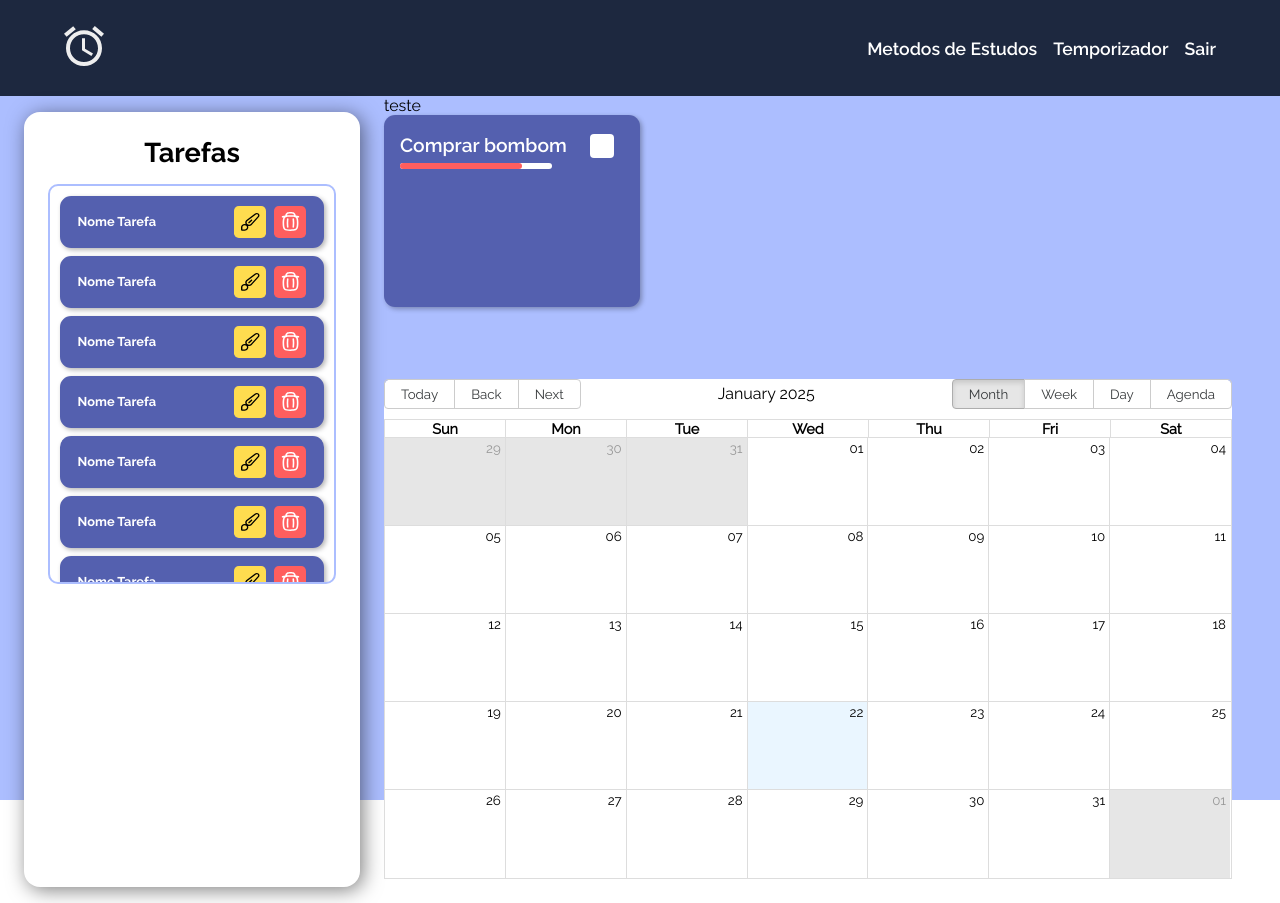
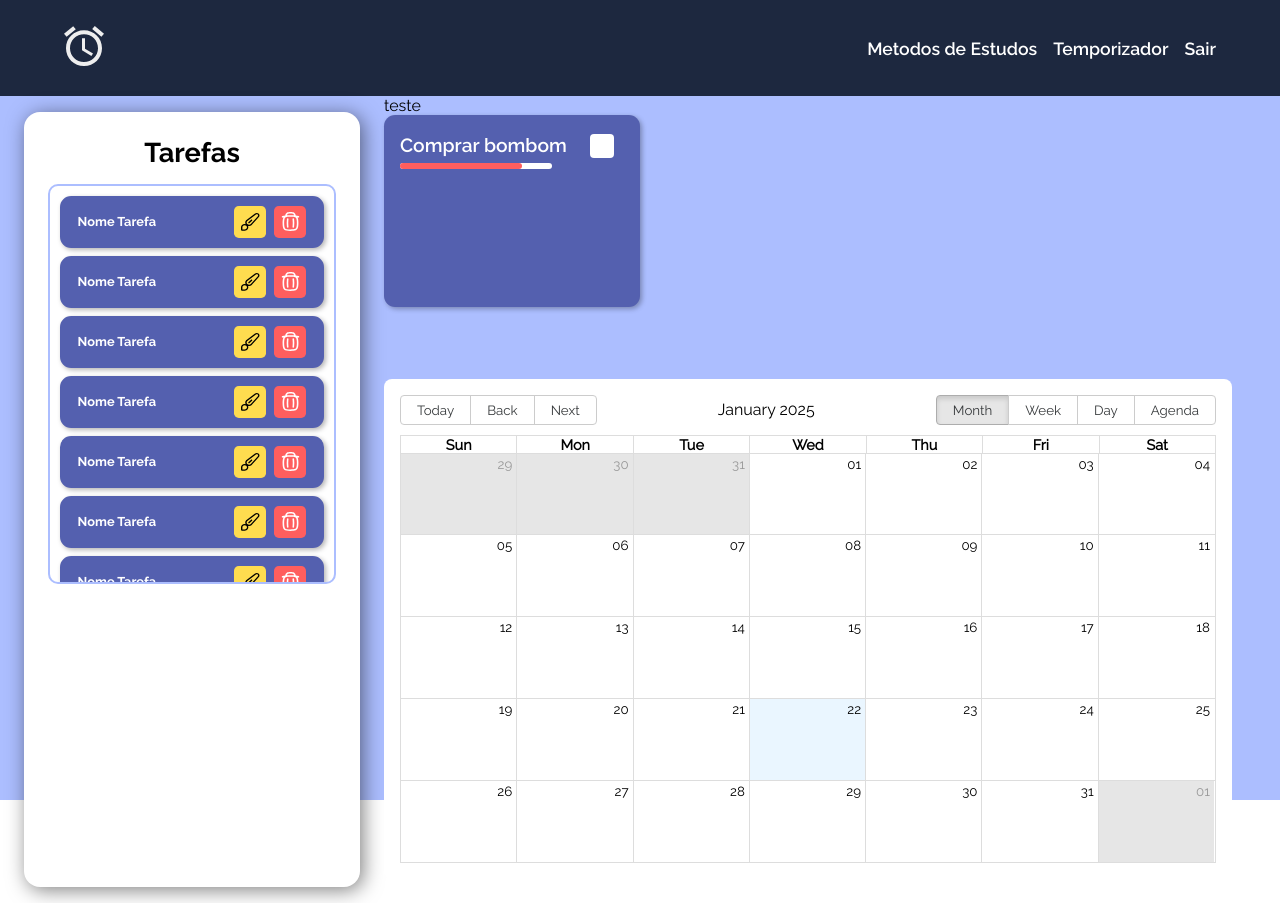
Before and after one commit to DebLuiza/Clock, a React (Vite) app in the folder Clock/: page / in a window 1280 px wide. Built offline with nearby package versions, Linux system fonts and the light colour scheme.

Commit message:
customização calendário

```diff
--- a/Clock/src/Components/Calendar/Calendar.jsx
+++ b/Clock/src/Components/Calendar/Calendar.jsx
@@ -25,6 +25,7 @@ export default function CalendarComponent() {
     return (
       <div className={styles["calendar-container"]}>
         <Calendar
+          className={styles["calendar"]}
           localizer={localizer}
           events={myEvents}
           startAccessor="start"
--- a/Clock/src/Components/Calendar/Styles/Calendar.module.scss
+++ b/Clock/src/Components/Calendar/Styles/Calendar.module.scss
@@ -4,4 +4,7 @@
     width: 100%;
     background-color: #fff;
     border-radius: 8px;
+    .calendar{
+        padding: 1rem;
+    }
 }
```
